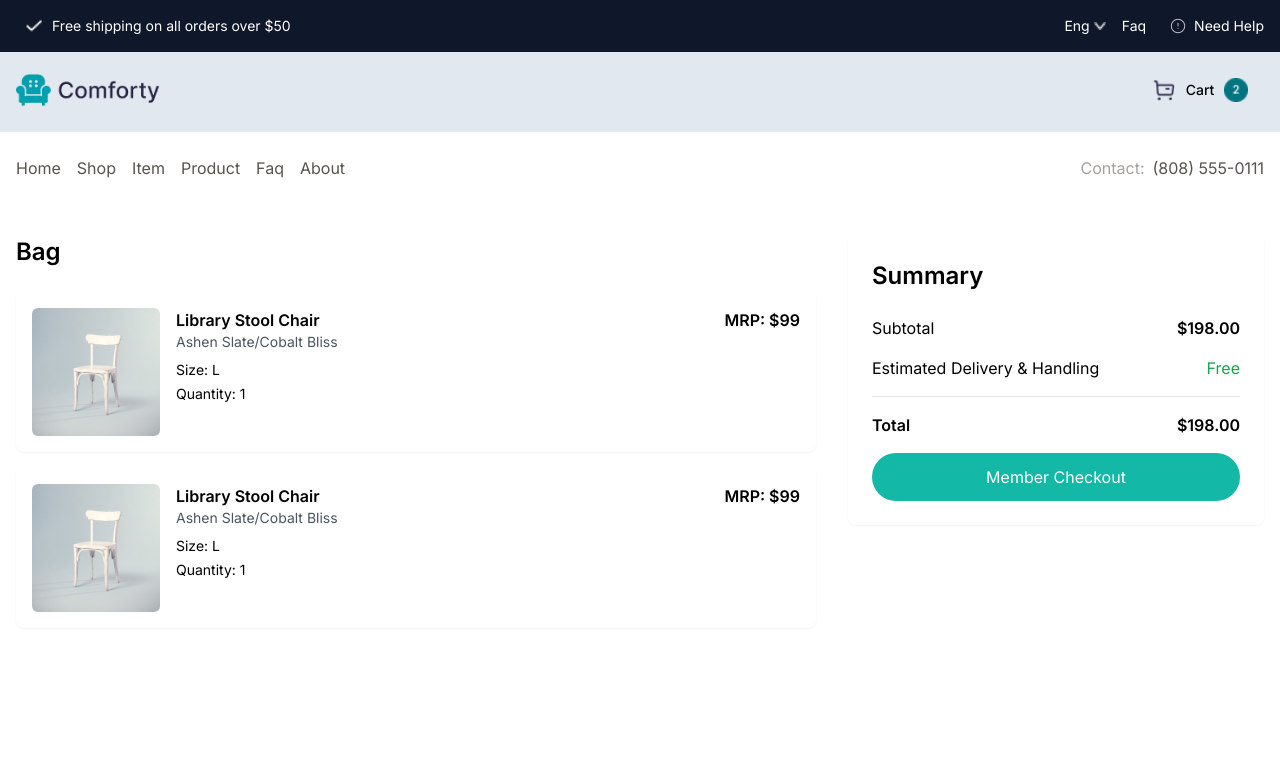
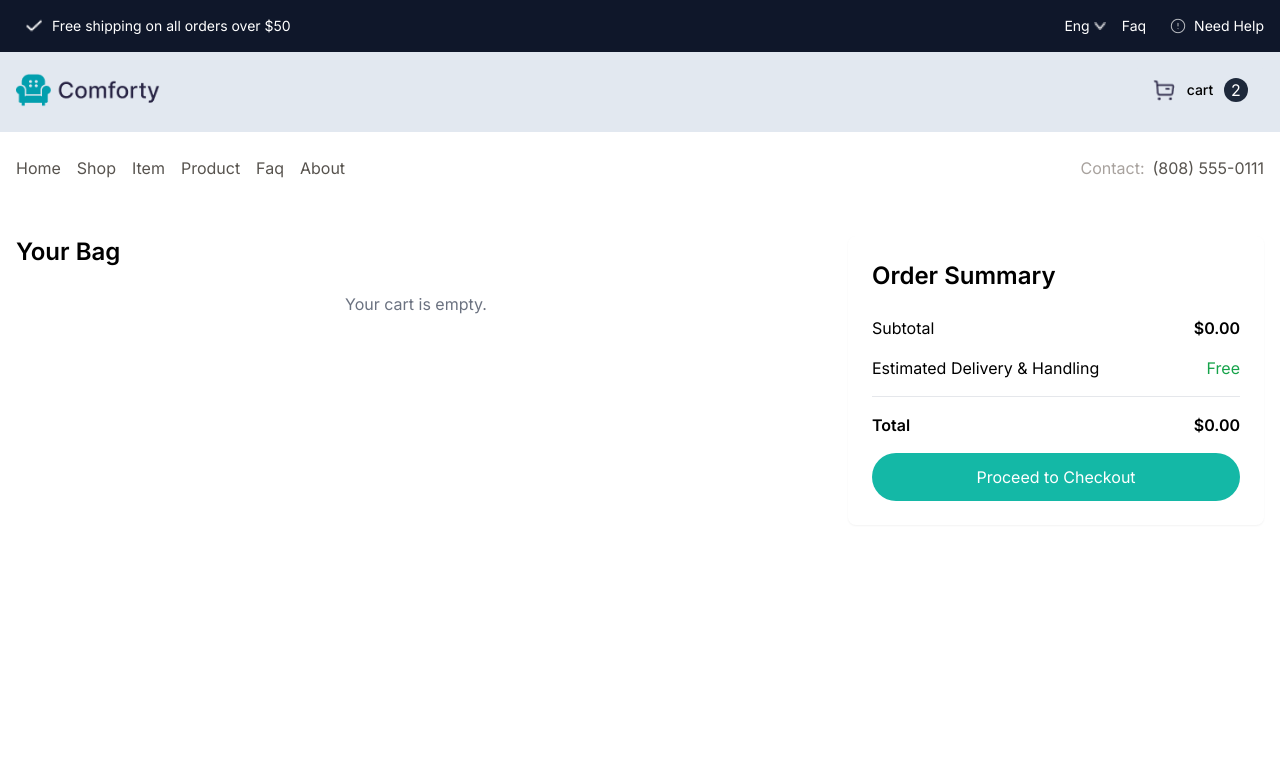
Before and after one commit to MuhammadSaqibSheikh/Saqib-Commerce-Website, a Next.js app: page /carts in a window 1280 px wide. Shown: the top 764 px of the page. Built offline with nearby package versions, Linux system fonts and the light colour scheme.

Commit message:
addToCart updated

```diff
--- a/package.json
+++ b/package.json
@@ -18,7 +18,8 @@
     "react": "^18",
     "react-dom": "^18",
     "sanity": "^3.70.0",
-    "styled-components": "^6.1.14"
+    "styled-components": "^6.1.14",
+    "sweetalert2": "^11.15.10"
   },
   "devDependencies": {
     "@types/node": "^20",
--- /dev/null
+++ b/src/app/actions/actions.ts
@@ -0,0 +1,35 @@
+import { Products } from "../products/page";
+
+export const addToCart = (product: Products) => {
+  const cart: Products[] = JSON.parse(localStorage.getItem("cart") || "[]");
+
+  const existingProductIndex = cart.findIndex(item => item._id === product._id);
+
+  if (existingProductIndex > -1) {
+    cart[existingProductIndex].inventory += 1;
+  } else {
+    cart.push({ ...product, inventory: 1 });
+  }
+
+  localStorage.setItem("cart", JSON.stringify(cart));
+};
+
+export const removeFromCart = (productId: string) => {
+  let cart: Products[] = JSON.parse(localStorage.getItem("cart") || "[]");
+  cart = cart.filter(item => item._id !== productId);
+  localStorage.setItem("cart", JSON.stringify(cart));
+};
+
+export const updateCartQuantity = (productId: string, quantity: number) => {
+  const cart: Products[] = JSON.parse(localStorage.getItem("cart") || "[]");
+  const productIndex = cart.findIndex(item => item._id === productId);
+
+  if (productIndex > -1) {
+    cart[productIndex].inventory = quantity;
+    localStorage.setItem("cart", JSON.stringify(cart));
+  }
+};
+
+export const getCartItem = (): Products[] => {
+  return JSON.parse(localStorage.getItem("cart") || "[]");
+};
--- a/src/app/carts/page.tsx
+++ b/src/app/carts/page.tsx
@@ -1,90 +1,137 @@
-import Faq from "../components/Faq";
+"use client";
+
+import React, { useState, useEffect } from "react";
+import { getCartItem, removeFromCart, updateCartQuantity } from "../actions/actions";
+import Swal from "sweetalert2";
 
 export default function Home() {
+  const [cartItems, setCartItems] = useState<any[]>([]);
+
+  useEffect(() => {
+    setCartItems([...getCartItem()]); // Ensure state updates correctly
+  }, []);
+
+  const handleRemove = (id: string) => {
+    Swal.fire({
+      title: "Are you sure?",
+      text: "You won't be able to revert this!",
+      icon: "warning",
+      showCancelButton: true,
+      confirmButtonColor: "#3085d6",
+      cancelButtonColor: "#d33",
+      confirmButtonText: "Yes, remove it!",
+    }).then((result) => {
+      if (result.isConfirmed) {
+        removeFromCart(id);
+        setCartItems([...getCartItem()]); // Update state properly
+        Swal.fire("Removed!", "Your item has been removed.", "success");
+      }
+    });
+  };
+
+  const handleQuantityChange = (id: string, quantity: number) => {
+    updateCartQuantity(id, quantity);
+    setCartItems([...getCartItem()]); // Ensure UI updates
+  };
+
+  const handleIncrement = (id: string) => {
+    setCartItems((prev) => {
+      const updatedCart = prev.map((item) =>
+        item._id === id ? { ...item, inventory: item.inventory + 1 } : item
+      );
+      updateCartQuantity(id, updatedCart.find((i) => i._id === id)?.inventory || 1);
+      return updatedCart;
+    });
+  };
+
+  const handleDecrement = (id: string) => {
+    setCartItems((prev) => {
+      const updatedCart = prev.map((item) =>
+        item._id === id && item.inventory > 1 ? { ...item, inventory: item.inventory - 1 } : item
+      );
+      updateCartQuantity(id, updatedCart.find((i) => i._id === id)?.inventory || 1);
+      return updatedCart;
+    });
+  };
+
+  const calculatedTotal = () => {
+    return cartItems.reduce((total, item) => total + item.price * item.inventory, 0);
+  };
+
+  const handleProceed = () => {
+    Swal.fire({
+      title: "Proceed to checkout?",
+      text: "Please review your cart before checkout.",
+      icon: "question",
+      showCancelButton: true,
+      confirmButtonColor: "#3085d6",
+      cancelButtonColor: "#d33",
+      confirmButtonText: "Yes, proceed!",
+    }).then((result) => {
+      if (result.isConfirmed) {
+        Swal.fire("Success", "Your order has been successfully processed", "success");
+        setCartItems([]);
+      }
+    });
+  };
+
   return (
-      <>
-
-
-
     <div className="container mx-auto px-4 py-8">
       <div className="flex flex-col lg:flex-row gap-8">
-    {/* Bag Section */}
         <div className="flex-grow">
-      <h1 className="text-2xl font-semibold mb-6">Bag</h1>
-
-      {/* Item 1 */}
-      <div className="bg-white p-4 rounded-lg shadow-sm mb-4">
+          <h1 className="text-2xl font-semibold mb-6">Your Bag</h1>
+          {cartItems.length === 0 ? (
+            <p className="text-center text-gray-500">Your cart is empty.</p>
+          ) : (
+            cartItems.map((item) => (
+              <div key={item._id} className="bg-white p-4 rounded-lg shadow-sm mb-4">
                 <div className="flex gap-4">
-          <img
-            src="/img/item4.png"
-            alt="Orange Chair"
-            className="w-32 h-32 object-cover rounded-md"
-          />
+                  <img src={item.image} alt={item.title} className="w-32 h-32 object-cover rounded-md" />
                   <div className="flex-grow">
                     <div className="flex justify-between items-start">
                       <div>
-                <h2 className="font-semibold">Library Stool Chair</h2>
-                <p className="text-gray-600 text-sm">Ashen Slate/Cobalt Bliss</p>
+                        <h2 className="font-semibold">{item.title}</h2>
+                        <p className="text-gray-600 text-sm">{item.description}</p>
                         <div className="mt-2 space-y-1">
-                  <p className="text-sm">Size: L</p>
-                  <p className="text-sm">Quantity: 1</p>
+                          <p className="text-sm">Size: {item.size}</p>
+                          <div className="flex items-center space-x-2">
+                            <button
+                              className="px-3 py-1 bg-gray-300 rounded hover:bg-gray-400"
+                              onClick={() => handleDecrement(item._id)}
+                            >
+                              ➖
+                            </button>
+                            <span className="px-4 py-2 border">{item.inventory}</span>
+                            <button
+                              className="px-3 py-1 bg-gray-300 rounded hover:bg-gray-400"
+                              onClick={() => handleIncrement(item._id)}
+                            >
+                              ➕
+                            </button>
                           </div>
                         </div>
-              <p className="font-semibold">MRP: $99</p>
+                      </div>
+                      <p className="font-semibold">MRP: ${item.price}</p>
                     </div>
                     <div className="flex gap-4 mt-4">
-              <button className="text-gray-600 hover:text-gray-800">
-                <i className="far fa-heart"></i> {/* Font Awesome Heart icon */}
-              </button>
-              <button className="text-gray-600 hover:text-gray-800">
-                <i className="far fa-trash-alt"></i> {/* Font Awesome Trash icon */}
+                      <button className="text-gray-600 hover:text-gray-800">❤️</button>
+                      <button className="text-red-500 hover:text-red-700" onClick={() => handleRemove(item._id)}>
+                        Remove
                       </button>
                     </div>
                   </div>
                 </div>
               </div>
-
-      {/* Item 2 */}
-      <div className="bg-white p-4 rounded-lg shadow-sm">
-        <div className="flex gap-4">
-          <img
-            src="/img/item4.png"
-            alt="Gray Chair"
-            className="w-32 h-32 object-cover rounded-md"
-          />
-          <div className="flex-grow">
-            <div className="flex justify-between items-start">
-              <div>
-                <h2 className="font-semibold">Library Stool Chair</h2>
-                <p className="text-gray-600 text-sm">Ashen Slate/Cobalt Bliss</p>
-                <div className="mt-2 space-y-1">
-                  <p className="text-sm">Size: L</p>
-                  <p className="text-sm">Quantity: 1</p>
+            ))
+          )}
         </div>
-              </div>
-              <p className="font-semibold">MRP: $99</p>
-            </div>
-            <div className="flex gap-4 mt-4">
-              <button className="text-gray-600 hover:text-gray-800">
-                <i className="far fa-heart"></i> {/* Font Awesome Heart icon */}
-              </button>
-              <button className="text-gray-600 hover:text-gray-800">
-                <i className="far fa-trash-alt"></i> {/* Font Awesome Trash icon */}
-              </button>
-            </div>
-          </div>
-        </div>
-      </div>
-    </div>
-
-    {/* Summary Section */}
         <div className="lg:w-1/3">
           <div className="bg-white p-6 rounded-lg shadow-sm">
-        <h2 className="text-2xl font-semibold mb-6">Summary</h2>
+            <h2 className="text-2xl font-semibold mb-6">Order Summary</h2>
             <div className="space-y-4">
               <div className="flex justify-between">
                 <span>Subtotal</span>
-            <span className="font-semibold">$198.00</span>
+                <span className="font-semibold">${calculatedTotal().toFixed(2)}</span>
               </div>
               <div className="flex justify-between">
                 <span>Estimated Delivery & Handling</span>
@@ -93,27 +140,16 @@ export default function Home() {
               <div className="border-t pt-4 mt-4">
                 <div className="flex justify-between">
                   <span className="font-semibold">Total</span>
-              <span className="font-semibold">$198.00</span>
+                  <span className="font-semibold">${calculatedTotal().toFixed(2)}</span>
                 </div>
               </div>
-          <button className="w-full bg-teal-500 text-white py-3 rounded-full hover:bg-teal-600 transition-colors">
-            Member Checkout
+              <button className="w-full bg-teal-500 text-white py-3 rounded-full hover:bg-teal-600 transition-colors" onClick={handleProceed}>
+                Proceed to Checkout
               </button>
             </div>
           </div>
         </div>
       </div>
     </div>
-
-
-
-
-
-
-
-
-
-
-      </>
   );
 }
--- a/src/app/components/LowerHeader.tsx
+++ b/src/app/components/LowerHeader.tsx
@@ -1,4 +1,5 @@
 import React from 'react'
+import Link from 'next/link'
 
 const LowerHeader = () => {
   return (
@@ -12,8 +13,12 @@ const LowerHeader = () => {
 
   <div className="w-32 h-11 bg-slate-200 flex justify-between items-center px-4 rounded-sm">
     <img src="/img/buy1.png" alt="Cart Icon" className="w-6 h-6" />
-    <button className="text-sm font-medium">Cart</button>
-    <img src="/img/No.png" alt="Notification Icon" className="w-6 h-6" />
+
+    <button className="text-sm font-medium"><Link href="/carts">
+            cart
+          </Link></button>
+
+    <div className="w-6 h-6 bg-slate-800 text-white text-center rounded-full">2</div>
   </div>
 </div>
     </div>
--- a/src/app/products/page.tsx
+++ b/src/app/products/page.tsx
@@ -5,12 +5,13 @@ import { title } from "process";
 import Link from "next/link";
 
 
-type Products = {
+export type Products = {
   _id: string;
   title: string;
   price: number;
   description: string;
   image: string;
+  inventory:number
 };
 
 export default async function Home() {
@@ -41,7 +42,7 @@ export default async function Home() {
     <div className="absolute inset-0 flex items-center justify-center bg-black/40 opacity-0 transition-opacity group-hover:opacity-100">
     <Link href={`/productDetail/${product._id}`}>
       <button className="px-4 py-2 text-white bg-blue-600 rounded-md hover:bg-blue-500">
-        Add to Cart
+        View Detail
       </button>
       </Link>
 
--- a/src/sanity/lib/queries.ts
+++ b/src/sanity/lib/queries.ts
@@ -8,7 +8,8 @@ export const allProducts = defineQuery(`
     title,
     description,
     "image": image.asset->url,
-    price
+    price,
+    inventory
 
 }
 
@@ -21,7 +22,8 @@ export const allProducts = defineQuery(`
     title,
     description,
     "image": image.asset->url,
-    price
+    price,
+    inventory
 
 }
 `)
```
Also changed, not shown: src/app/components/Button.tsx (+8 -5 lines), src/app/funcation/script.ts (deleted, +0 -35 lines), src/app/productDetail/[id]/page.tsx (+26 -27 lines), 1 other file (tests, documents, lock files or other folders). Lines whose indentation alone changed are shown as unchanged.
